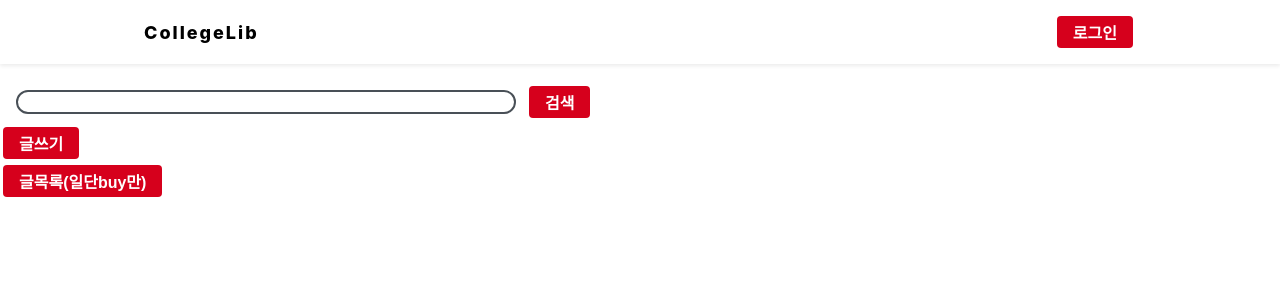
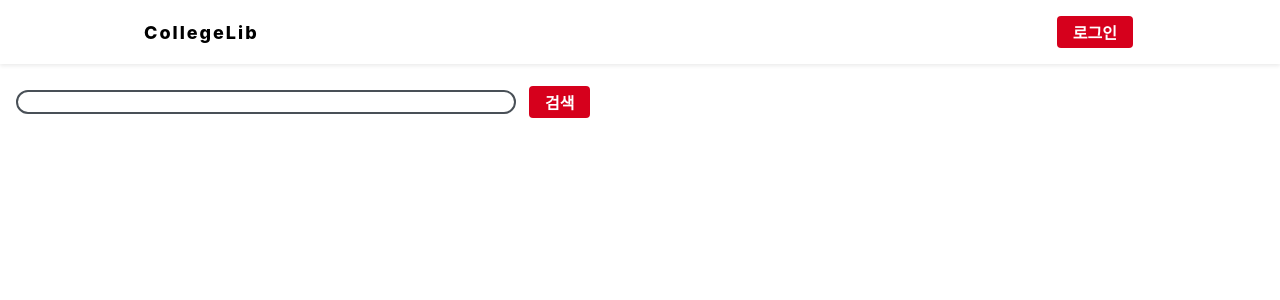
Before and after one commit to junly21/College-Lib, a React (Create React App) app in the folder front/blog-frontend/: page / in a window 1280 px wide. Shown: the top 300 px of the page. Built offline with nearby package versions, Linux system fonts and the light colour scheme.

Commit message:
홈페이지 수정

```diff
--- a/front/blog-frontend/src/pages/HomePage.js
+++ b/front/blog-frontend/src/pages/HomePage.js
@@ -17,12 +17,12 @@ const HomePage = () => {
     <>
       <HeaderContainer />
       <SearchBar />
-      <div>
+      {/* <div>
         <Button onClick={goWrite}>글쓰기</Button>
-      </div>
-      <div>
+      </div> */}
+      {/* <div>
         <Button onClick={goPostlist}>글목록(일단buy만)</Button>
-      </div>
+      </div> */}
     </>
   );
 };
```
